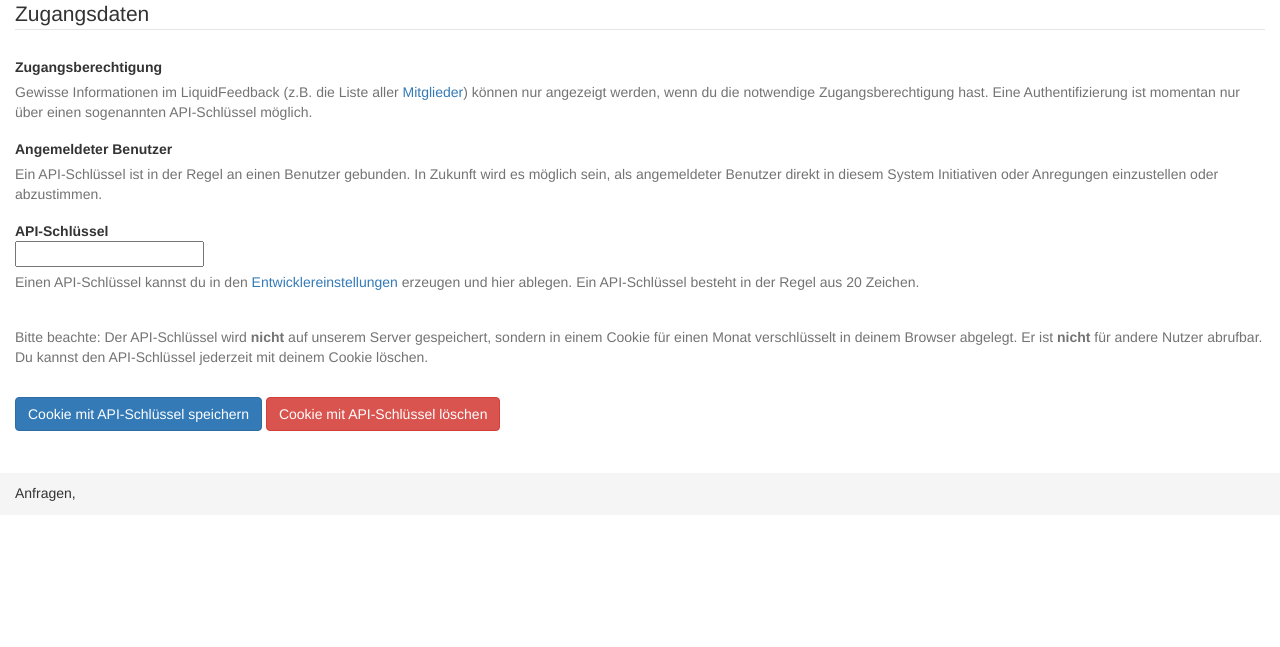
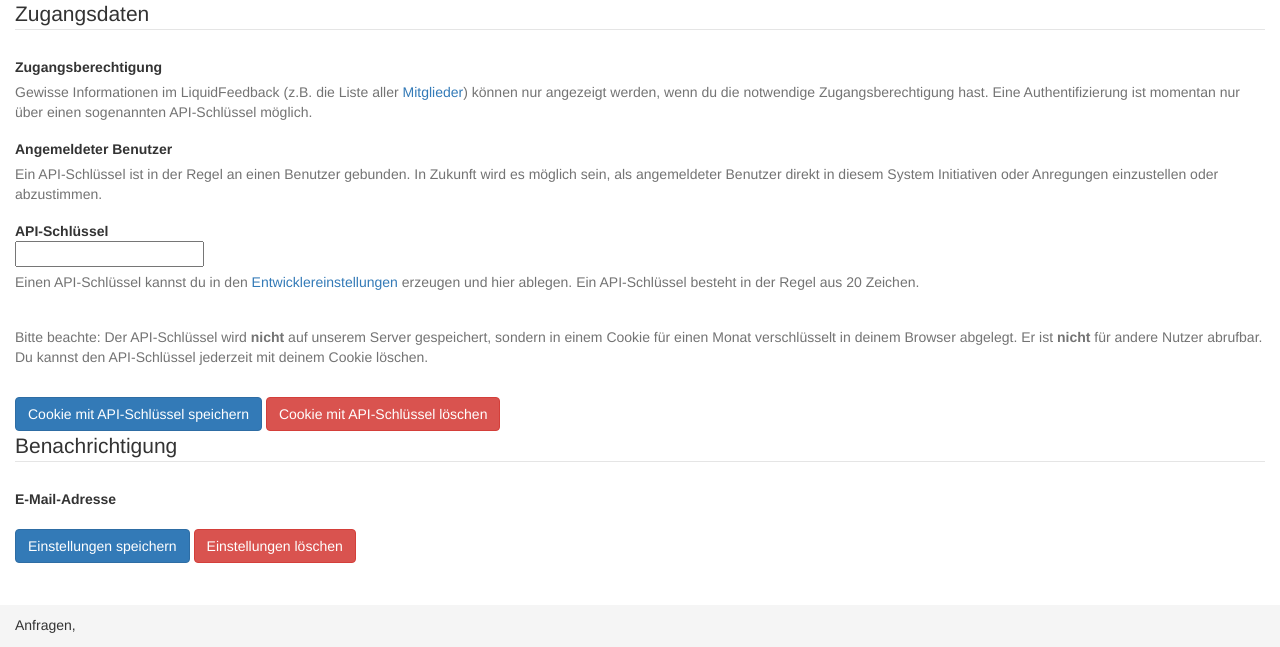
Before and after one commit to nlohmann/lqfb_viewer, a Python web app: template app/templates/settings.html in a window 1280 px wide. Shown: the part 499-1146 px from the top of the page. Before the commit the page ends 1000 px from the top, so only its background shows below. Run offline with Jinja, Linux system fonts and the light colour scheme; the template is opened without the code that fills it, so the values that code supplies are empty; some libraries are stand-ins or nearby versions.

Commit message:
- email address can be stored in the database

```diff
--- a/app/templates/settings.html
+++ b/app/templates/settings.html
@@ -64,5 +64,31 @@
   </fieldset>
 </form>
 
+<form class="form-horizontal" action="einstellungen" method="post">
+  <fieldset>
+    <legend>Benachrichtigung</legend>
+
+    <div class="control-group">
+      <label class="control-label">E-Mail-Adresse</label>
+      <div class="controls">
+        {% if session.current_member_id %}
+        <input class="input-large" id="email" value="{{ session.email }}" name="email" type="text" class="input-xlarge">
+        {% else %}
+        <span class="input-large uneditable-input"></span>
+        {% endif %}
       </div>
+    </div>
+
+    <div class="control-group">
+      <label class="control-label"></label>
+      <div class="controls">
+        <button name="submit_email" class="btn btn-primary"><i class="icon-save"></i> Einstellungen speichern</button>
+        <button name="delete_email" class="btn btn-danger"><i class="icon-trash"></i> Einstellungen löschen</button>
+      </div>
+    </div>
+
+  </fieldset>
+</form>
+
+
 {% endblock %}
```
Also changed, not shown: app/models.py (+5 -9 lines), app/server.py (+35 -5 lines), 1 other file. Lines whose indentation alone changed are shown as unchanged.
